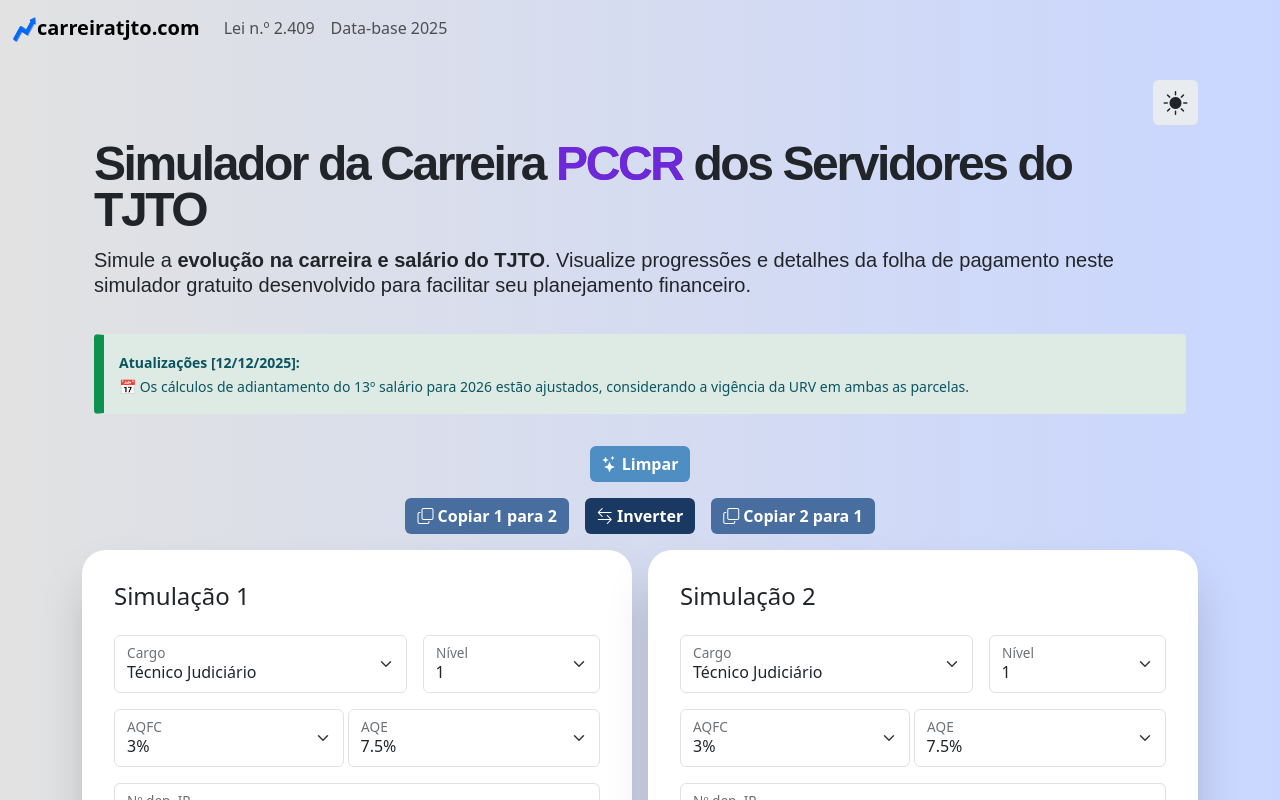
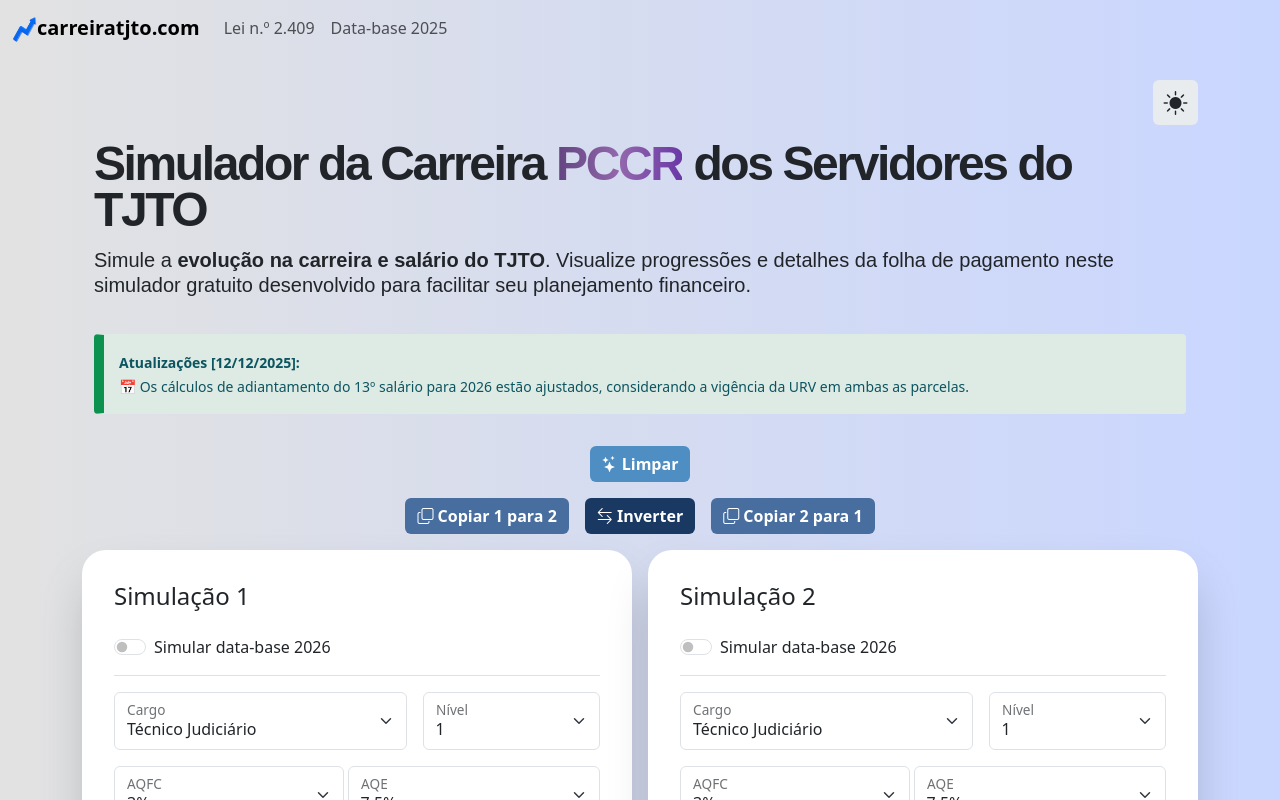
Before and after one commit to guilhermeoq/carreira-tjto, a Vue app: page / in a window 1280 px wide. Shown: the top 800 px of the page. Built offline with nearby package versions, Linux system fonts and the light colour scheme.

Commit message:
feat: simular database 2026

```diff
--- a/src/components/Calculadora.vue
+++ b/src/components/Calculadora.vue
@@ -93,7 +93,8 @@
       <div v-for="(calculator, index) in calculators" :key="index" class="calculator">
         <h4>Simulação {{ index + 1 }}</h4>
         <form @change="updateSalary(index)">
-          <!-- SWITCH DATABASE
+          <!-- SWITCH DATABASE-->
+          <div class="border-bottom">
             <div class="form-check form-switch mt-4 mb-3">
               <input
                 v-model="calculator.simularPercentual"
@@ -102,10 +103,24 @@
                 role="switch"
                 id="DBSwitch"
               />
-            <label class="form-check-label">Simular data-base 2026 (+4%)</label>
-          </div>-->
-
-          <div class="d-flex justify-content-center mt-4 gap-3">
+              <label class="form-check-label">Simular data-base 2026</label>
+            </div>
+            <div v-show="calculator.simularPercentual" class="form-floating mb-3 col-5">
+              <input
+                type="number"
+                min="0.00"
+                max="50.00"
+                step="any"
+                class="form-control"
+                id="percentualDatabase"
+                placeholder="Digite o valor"
+                v-model="calculator.percentualDatabase"
+              />
+              <label>Data-base (%)</label>
+            </div>
+          </div>
+
+          <div class="d-flex justify-content-center mt-3 gap-3">
             <!-- SELECTION CARGO -->
             <div class="form-floating mb-3 flex-fill">
               <select
@@ -792,7 +807,7 @@
             </p>
           </div>
           <p class="mb-0 mt-2">Outros descontos:</p>
-          <div class="mt-1 form-floating mb-1 col-6">
+          <div class="mt-1 form-floating mb-1 col-5">
             <input
               type="number"
               min="0.00"
@@ -1001,6 +1016,7 @@ export default {
     createCalculator() {
       return {
         simularPercentual: false,
+        percentualDatabase: 4.0,
         switchSaude: false,
         switchTetoSaude: false,
         cargo: 'tecnico',
@@ -1101,14 +1117,18 @@ export default {
       }
 
       const vb = salarios[calculator.cargo][calculator.nivel - 1]
-      calculator.vencimentoBasico = calculator.simularPercentual ? vb * 1.04 : vb //1.1198
+      calculator.vencimentoBasico = calculator.simularPercentual
+        ? vb * (1 + calculator.percentualDatabase / 100)
+        : vb //simularPercentual
       calculator.gaj = calculator.vencimentoBasico * 0.3
       calculator.aqfcValue = calculator.vencimentoBasico * (calculator.aqfc / 100)
       calculator.aqeValue = calculator.vencimentoBasico * (calculator.aqe / 100)
 
       if (calculator.switchFuncao == true) {
         calculator.simularPercentual === true
-          ? (calculator.representacao = this.consultaValorFuncao(calculator.funcaoServidor) * 1) //simularPercentual
+          ? (calculator.representacao =
+              this.consultaValorFuncao(calculator.funcaoServidor) *
+              (1 + calculator.percentualDatabase / 100)) //simularPercentual
           : (calculator.representacao = this.consultaValorFuncao(calculator.funcaoServidor))
       } else calculator.representacao = 0
 
@@ -1976,7 +1996,7 @@ body[data-bs-theme='light'] {
 .gradient-text {
   background: linear-gradient(to right, #302055, rgb(147, 104, 172), rgb(67, 9, 161));
   background-size: 200% 200%;
-  animation: rainbow 2s ease-in-out infinite;
+  animation: rainbow 4s ease-in-out infinite;
   background-clip: text;
   -webkit-background-clip: text;
   color: rgb(109 40 217);
@@ -1984,7 +2004,7 @@ body[data-bs-theme='light'] {
   font-weight: 900;
 }
 
-.gradient-text:hover {
+.gradient-text {
   color: rgba(0, 0, 0, 0);
 }
 
```
Lines whose indentation alone changed are shown as unchanged.
